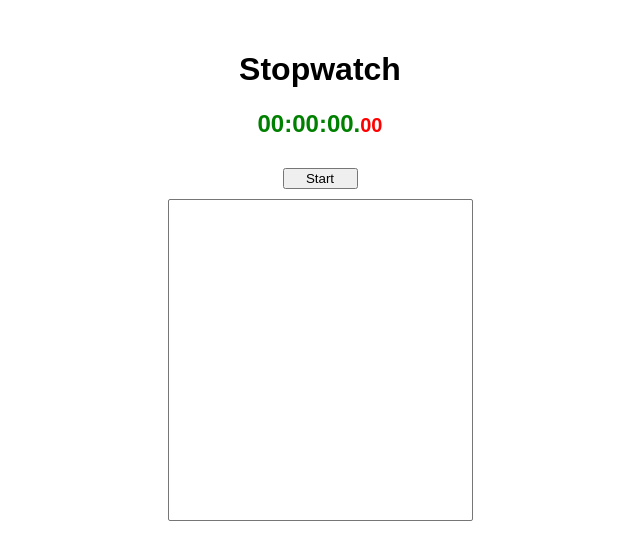
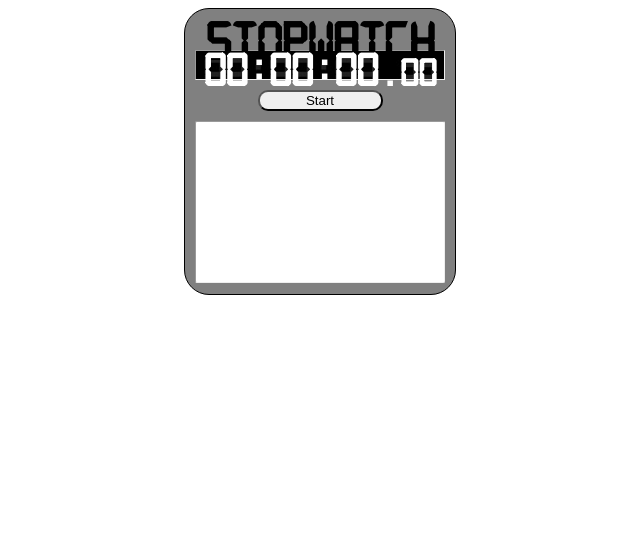
Before and after one commit to yasershomaf/stopwatch, a React app: page / in a window 1280 px wide. Shown: the whole page, without its empty margins (320-960 px from the left). Built offline with nearby package versions, Linux system fonts and the light colour scheme.

Commit message:
I added styling and made the function 'counterToTime' more simple

```diff
--- a/src/containers/App.js
+++ b/src/containers/App.js
@@ -9,12 +9,12 @@ class App extends Component {
     render() {
         const time = counterToTime(this.props.counter);
         return (
-            <div>
+            <div className = 'container'>
                 <h1>Stopwatch</h1>
                 <h2>
-                    {time.HHMMSS}
+                    {time.slice(0, -2)}
                     <small>
-                        {time.CS}
+                        {time.slice(-2)}
                     </small>
                 </h2>
                 <ButtonModes />
--- a/src/containers/LapList.js
+++ b/src/containers/LapList.js
@@ -5,21 +5,20 @@ import counterToTime from '../counterToTime';
 
 class LapList extends Component {
     renderLapList() {
-        let counterDifference = 0;
+        let previousLap = 0;
         const lapListItems = this.props.lapList.map((lapListItem, index) => {
             const time = counterToTime(lapListItem);
-            const timeDifference = counterToTime(lapListItem - counterDifference);
-            counterDifference = lapListItem;
-            return <option>
-                {`${index + 1} - ${time.HHMMSS}${time.CS} - - - -
-                ${timeDifference.HHMMSS}${timeDifference.CS}`}
+            const timeDifference = counterToTime(lapListItem - previousLap);
+            previousLap = lapListItem;
+            return <option key = {index} selected>
+                {`${index + 1} - ${time} - - - - - ${timeDifference}`}
             </option>
         });
         return lapListItems;
     }
     render() {
         return (
-            <select size = {20}>
+            <select size = {10}>
                 {this.renderLapList()}
             </select>
         )
--- a/src/counterToTime.js
+++ b/src/counterToTime.js
@@ -6,10 +6,9 @@ function counterToTime(counter) {
     centiSeconds = centiSeconds - 6000 * minutes;
     const seconds = Math.floor(centiSeconds / 100);
     centiSeconds = centiSeconds - 100 * seconds;
-    const HHMMSS =  `0${hours}`.slice(-2) + ':' +
-                    `0${minutes}`.slice(-2) + ':' +
-                    `0${seconds}`.slice(-2) + '.';
-    const CS = `0${centiSeconds}`.slice(-2);
-    return {HHMMSS, CS};
+    return  `0${hours}`.slice(-2) + ':' +
+            `0${minutes}`.slice(-2) + ':' +
+            `0${seconds}`.slice(-2) + '.' +
+            `0${centiSeconds}`.slice(-2);
 }
 export default counterToTime;
--- a/src/index.css
+++ b/src/index.css
@@ -1,18 +1,39 @@
-body, div {
+@font-face{
+ font-family:'digital-clock-font';
+ src: url('./fonts/digital-7 (mono).ttf');
+}
+h1, h2 {
+  font-family: 'digital-clock-font';
   margin: 0;
-  padding: 10px;
-  font-family: sans-serif;
+}
+h1 {
+  font-size: 350%;
+}
+h2 {
+  color: white;
+  font-size: 300%;
+  background-image: url('./images/clock_background.jpg');
+  border: 1px inset;
+}
+select {
+  min-width: 250px;
+  border: 1px inset;
+}
+button {
+  min-width: 125px;
+  border-radius: 10px;
+  margin-top: 10px;
+  margin-bottom: 10px;
+}
+div {
+  margin: 0;
+  padding: 0;
   text-align: center;
 }
-select {
-  min-width: 25%;
+.container {
+  display: inline-block;
+  background-color: gray;
+  border: 1px solid black;
+  border-radius: 25px;
+  padding: 10px;
 }
-button {
-  min-width: 75px;
-}
-h2 {
-  color: green;
-}
-small {
-  color: red;
-}
```
Also changed, not shown: src/fonts/digital-7 (mono).ttf (added), src/images/clock_background.jpg (added).
